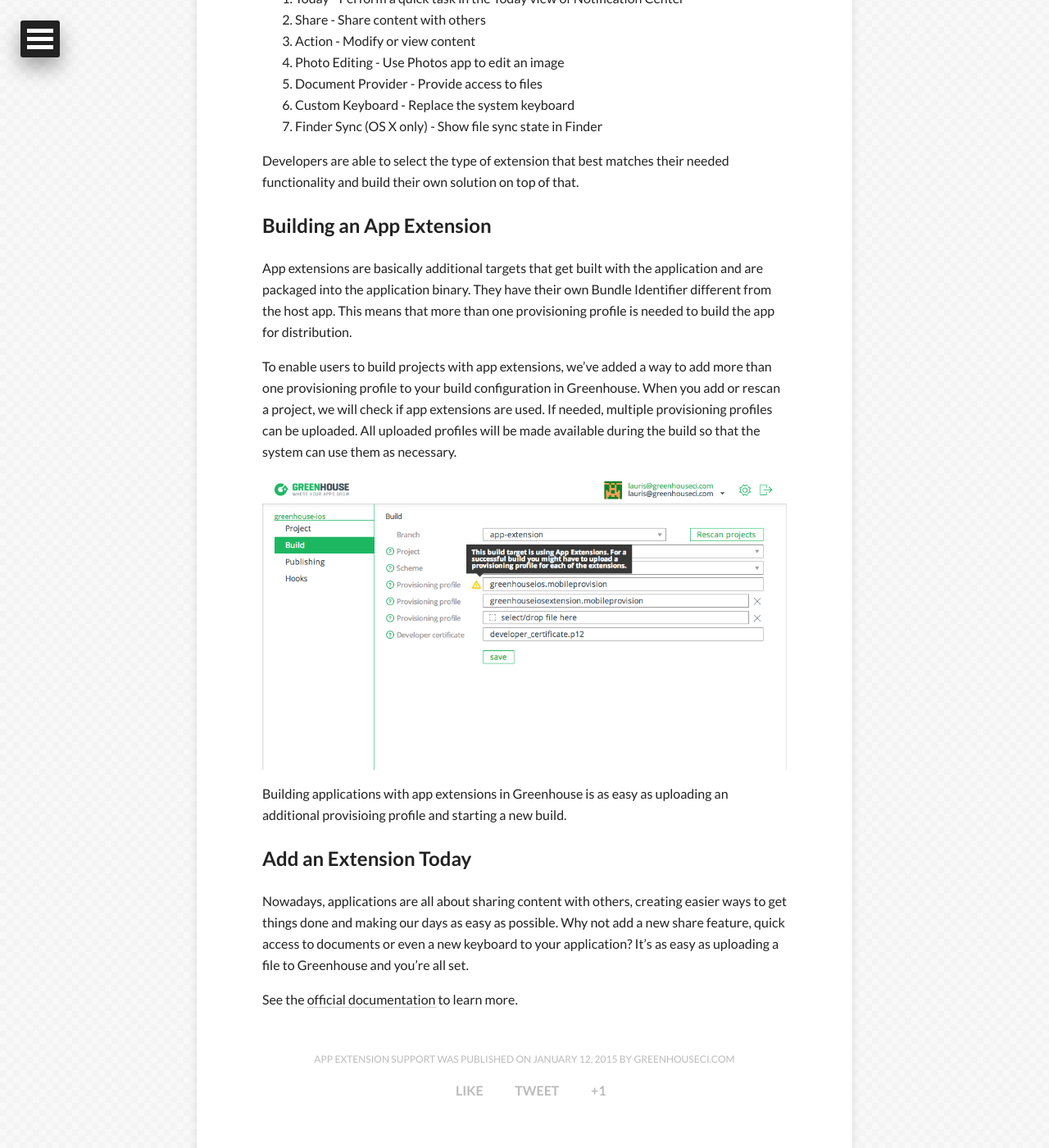
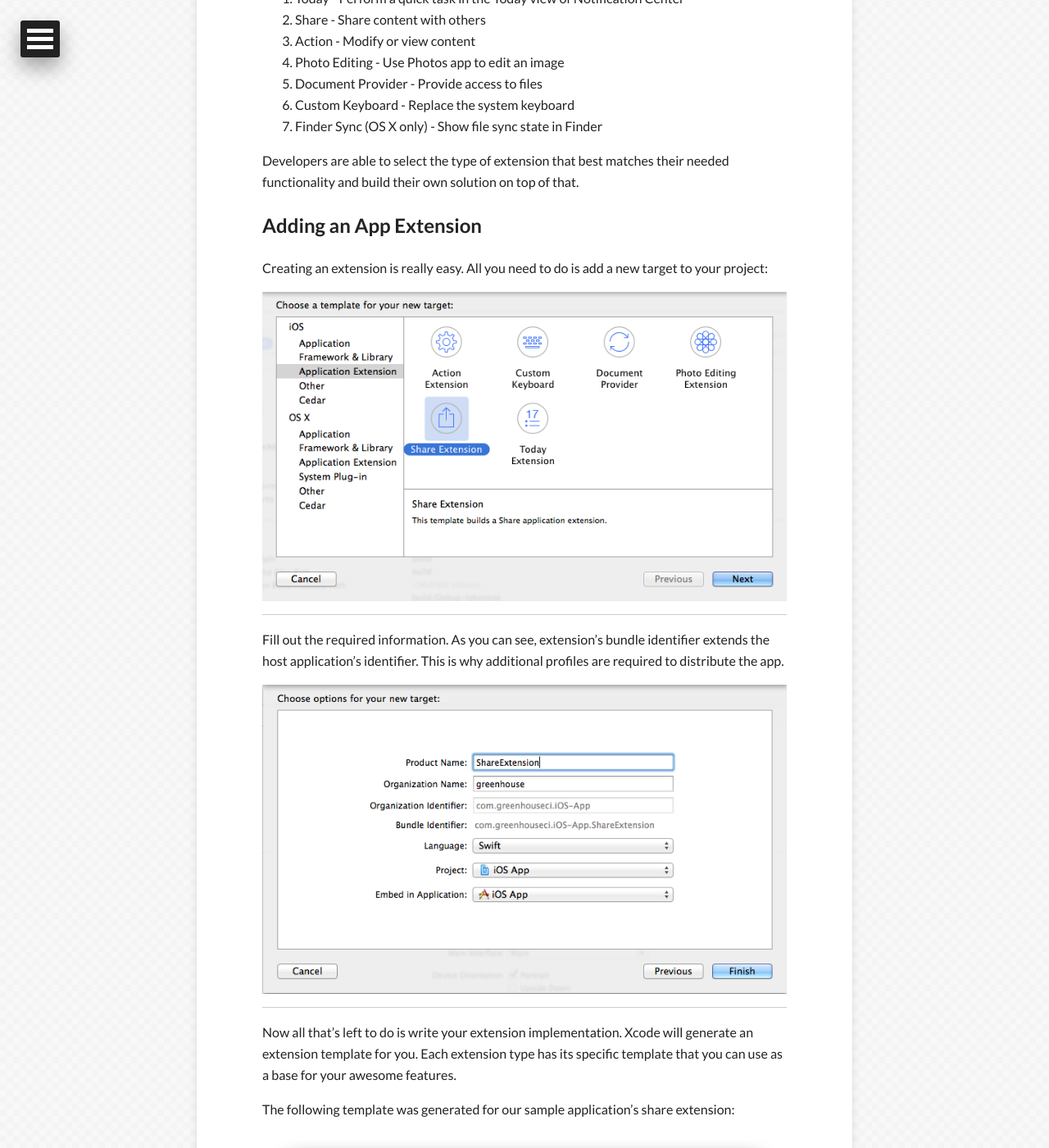
Before and after one commit to GreenhouseCI/blog.greenhouseci.com, a Jekyll site: the page built from _posts/2015-01-12-app-extension-support.md, in a window 1280 px wide and 1400 px high, scrolled down 671 px. Shown: the whole window at 82% size. Built offline with Jekyll 4.4.1, drawn with Linux system fonts in a browser that asks for light colours; nearby versions of some CDN libraries; comment, search, counter and statistics services are not loaded.

Commit message:
Add section about creating an extension in Xcode

```diff
--- a/_posts/2015-01-12-app-extension-support.md
+++ b/_posts/2015-01-12-app-extension-support.md
@@ -34,6 +34,37 @@
 Developers are able to select the type of extension that best matches their needed functionality and build their
 own solution on top of that.
 
+Adding an App Extension
+-------------------------
+
+Creating an extension is really easy. All you need to do is add a new target to your project:
+
+
+![Add Extension Target]({{ site.url }}/assets/app-extension-target.png)
+
+
+---
+
+
+Fill out the required information. As you can see, extension's bundle identifier extends the host application's identifier.
+This is why additional profiles are required to distribute the app.
+
+![Add Extension Name]({{ site.url }}/assets/app-extension-name.png)
+
+
+---
+
+
+Now all that's left to do is write your extension implementation. Xcode will generate an extension template for you.
+Each extension type has its specific template that you can use as a base for your awesome features.
+
+The following template was generated for our sample application's share extension:
+
+
+![Add Extension Implementation]({{ site.url }}/assets/app-extension-impl.png)
+
+
+
 Building an App Extension
 -------------------------
 
```
Also changed, not shown: assets/app-extension-impl.png (added), assets/app-extension-name.png (added), assets/app-extension-target.png (added).
